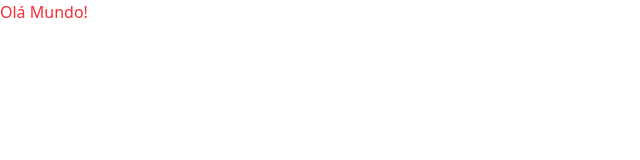
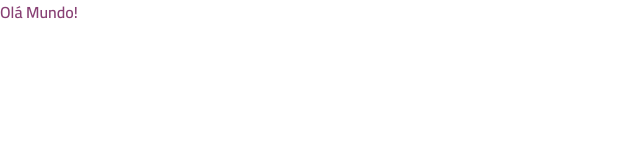
Before and after one commit to devayresrouxj/rocketseat-todo-list, a React (Vite) app: page / in a window 1280 px wide. Shown: the top 160 px of the page, without its empty margins (0-640 px from the left). Built offline with nearby package versions, Linux system fonts and the light colour scheme.

Commit message:
aula: estendendo valores no tailwind

```diff
--- a/index.html
+++ b/index.html
@@ -1,10 +1,18 @@
 <!DOCTYPE html>
 <html lang="pt-br">
   <head>
+    <link rel="preconnect" href="https://fonts.googleapis.com" />
+    <link rel="preconnect" href="https://fonts.gstatic.com" crossorigin />
+
     <meta charset="UTF-8" />
     <link rel="icon" type="image/svg+xml" href="/vite.svg" />
     <meta name="viewport" content="width=device-width, initial-scale=1.0" />
     <title>Todo List</title>
+
+    <link
+      href="https://fonts.googleapis.com/css2?family=Cairo:wght@600&display=swap"
+      rel="stylesheet"
+    />
   </head>
   <body>
     <div id="root"></div>
--- a/src/App.tsx
+++ b/src/App.tsx
@@ -1,6 +1,6 @@
 export default function App() {
   return (
-    <div className="text-red-500">
+    <div className="text-pink-dark">
       <h1>Olá Mundo!</h1>
     </div>
   )
--- a/src/index.css
+++ b/src/index.css
@@ -1 +1,20 @@
 @import 'tailwindcss';
+
+@theme {
+  --color-*: initial;
+  --color-white: #ffffff;
+  --color-gray-100: #f7f3f6;
+  --color-gray-200: #f4e6f0;
+  --color-gray-300: #7a6e76;
+  --color-gray-400: #332e32;
+  --color-green-light: #cddfcc;
+  --color-green-base: #52a350;
+  --color-green-dark: #2f5c2d;
+  --color-pink-light: #e9cce1;
+  --color-pink-base: #c257a4;
+  --color-pink-dark: #884074;
+
+  --font-sans: 'Cairo', sans-serif;
+
+  --shadow-sm: 0px 4px 8px 0px rgba(54, 23, 45, 0.05);
+}
```
